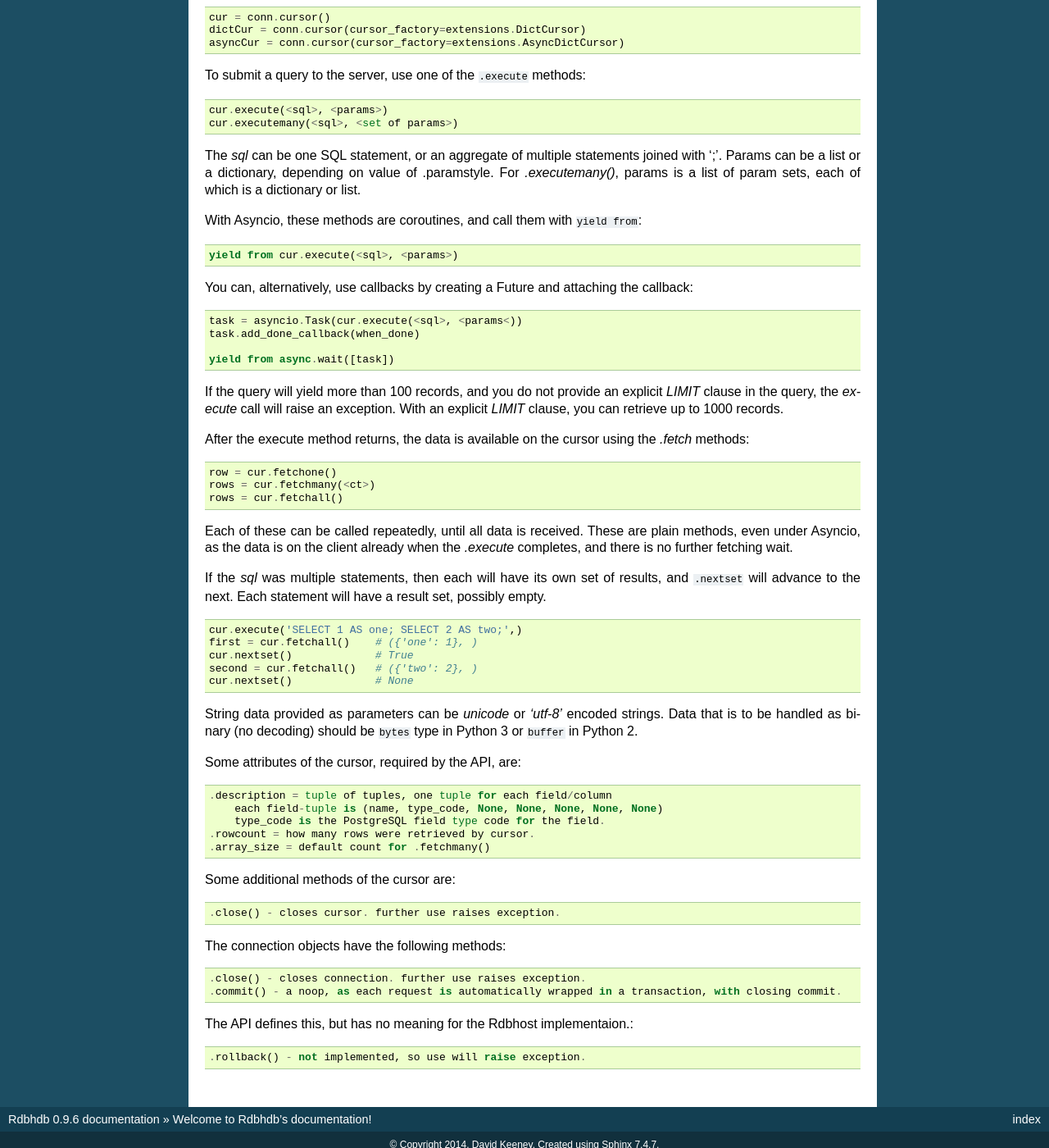
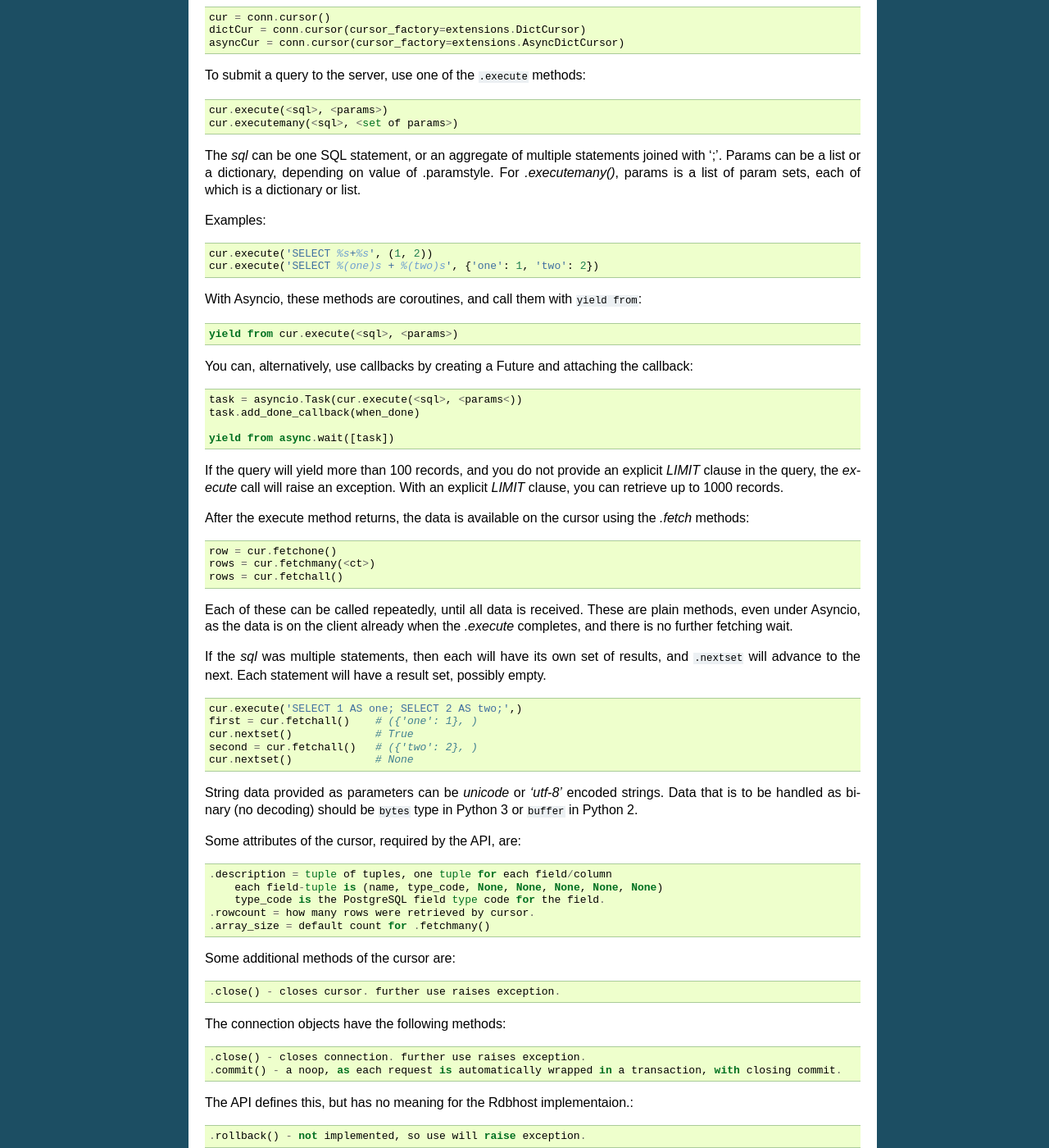
Before and after one commit to rdbhost/Rdbhdb, a Sphinx documentation site: the page built from docs/index.rst, in a window 1280 px wide and 1400 px high, scrolled down 837 px. Shown: the whole window at 82% size. Built offline with Sphinx 7.4.7, drawn with Linux system fonts in a browser that asks for light colours; some of the changed text lies outside the part shown.

Commit message:
minor changes

```diff
--- a/docs/conf.py
+++ b/docs/conf.py
@@ -56,7 +56,7 @@ copyright = '2014, David Keeney'
 # The short X.Y version.
 version = '0.9'
 # The full version, including alpha/beta/rc tags.
-release = '0.9.6'
+release = '0.9.9'
 
 # The language for content autogenerated by Sphinx. Refer to documentation
 # for a list of supported languages.
--- a/docs/index.rst
+++ b/docs/index.rst
@@ -71,6 +71,11 @@ The *sql* can be one SQL statement, or an aggregate of multiple statements joine
 a dictionary, depending on value of .paramstyle.  For *.executemany()*, params is a list of param sets, each of which
 is a dictionary or list.
 
+Examples::
+
+    cur.execute('SELECT %s+%s', (1, 2))
+    cur.execute('SELECT %(one)s + %(two)s', {'one': 1, 'two': 2})
+
 With Asyncio, these methods are coroutines, and call them with ``yield from``::
 
     yield from cur.execute(<sql>, <params>)
@@ -96,6 +101,7 @@ the data is on the client already when the *.execute* completes, and there is no
 
 If the *sql* was multiple statements, then each will have its own set of results, and ``.nextset`` will advance
 to the next. Each statement will have a result set, possibly empty.
+
 ::
 
     cur.execute('SELECT 1 AS one; SELECT 2 AS two;',)
```
